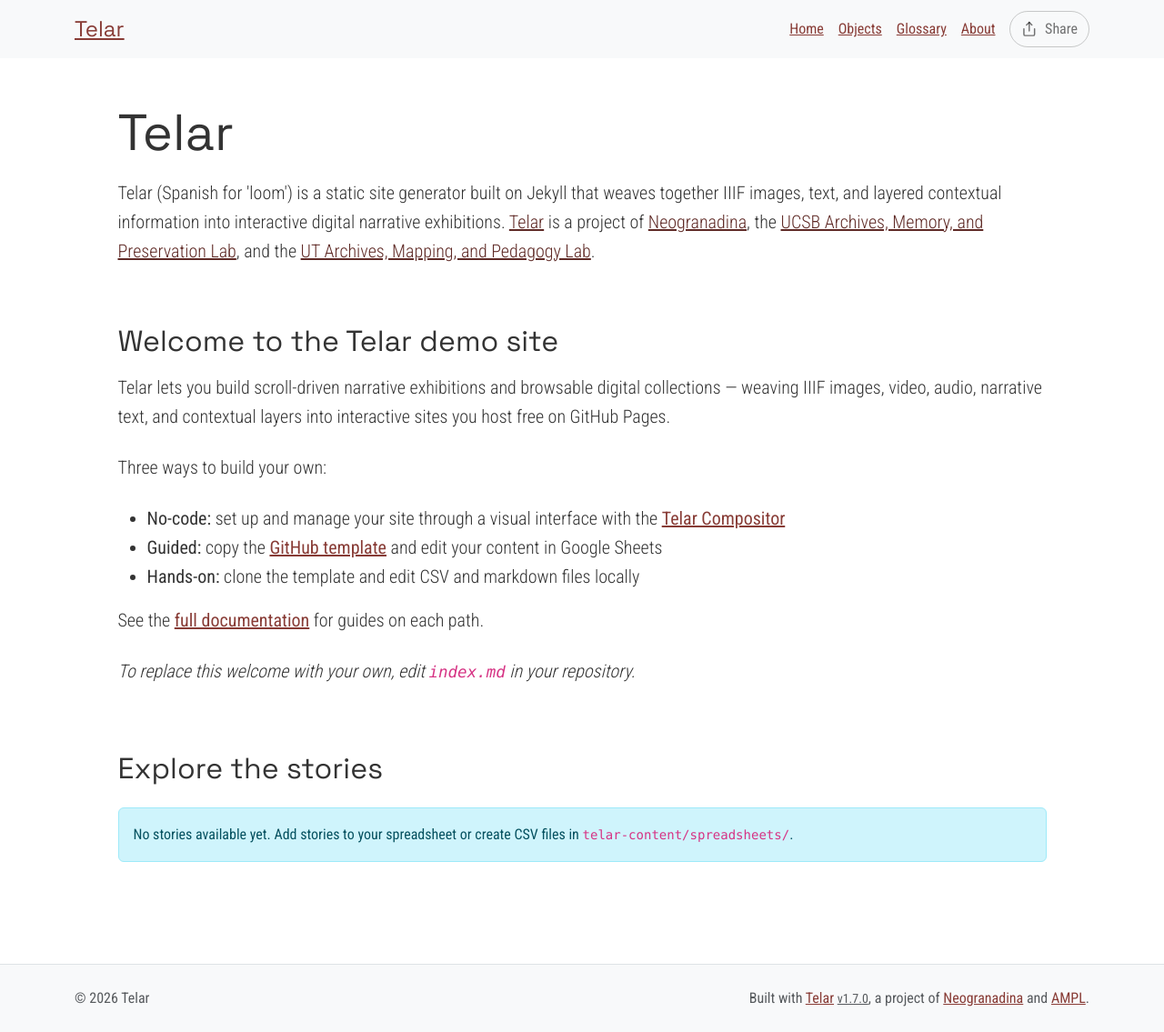
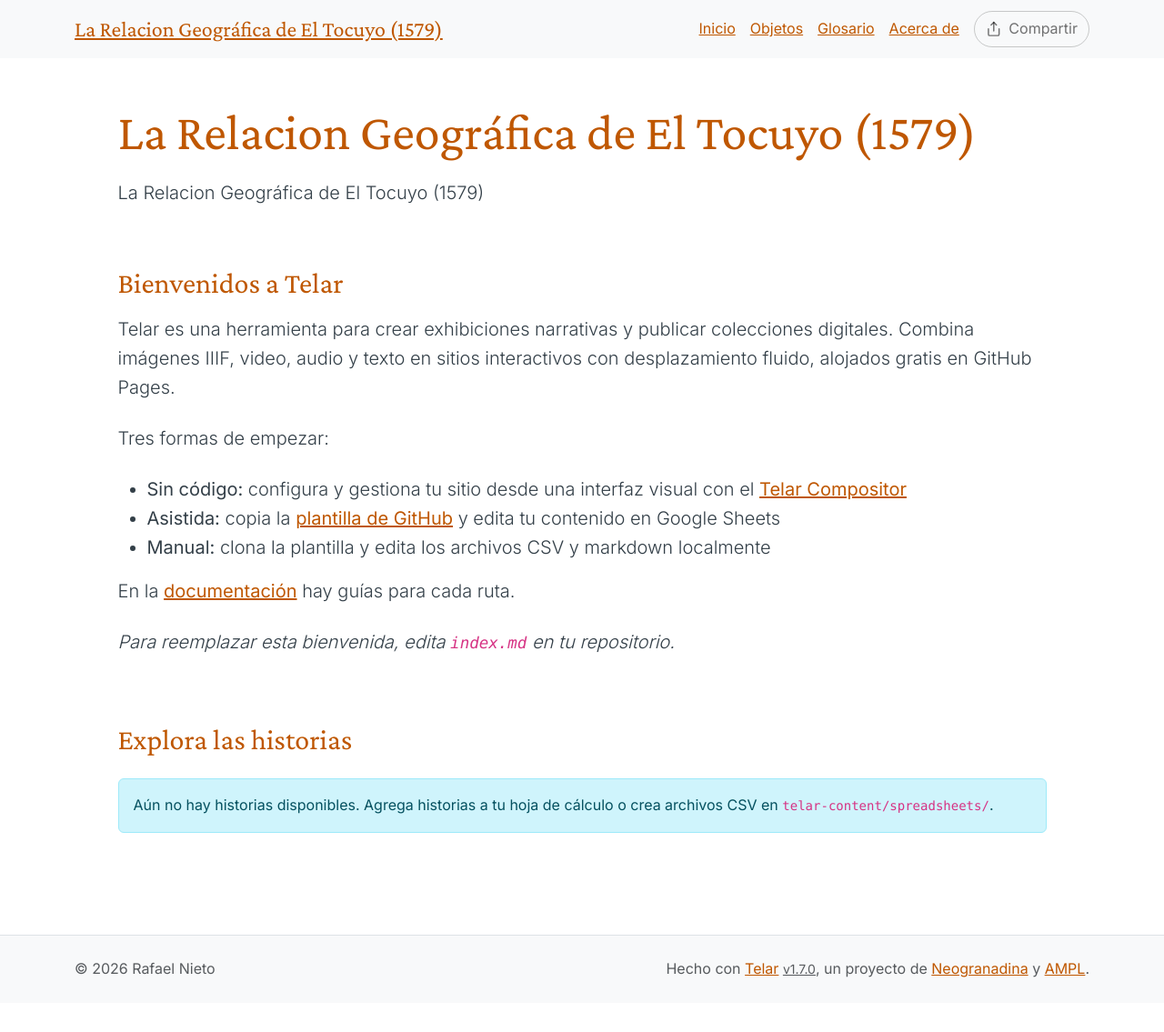
Before and after one commit to rdnieto1577/relacion-geografica-tocuyo, a Jekyll site: the page built from index.md, in a window 1280 px wide. Shown: the whole page at 91% size. Built offline with Jekyll 4.4.1, drawn with Linux system fonts in a browser that asks for light colours; after the commit the page ends 1103 px from its top, so only the background shows below that.

Commit message:
Set up site configuration and starter content

```diff
--- a/_config.yml
+++ b/_config.yml
@@ -2,15 +2,15 @@
 # https://telar.org
 
 # Site Settings
-title: "Telar"
-description: "Telar (Spanish for 'loom') is a static site generator built on Jekyll that weaves together IIIF images, text, and layered contextual information into interactive digital narrative exhibitions. <a href='https://github.com/UCSB-AMPLab/telar'>Telar</a> is a project of <a href='https://neogranadina.org'>Neogranadina</a>, the <a href='https://ampl.clair.ucsb.edu/'>UCSB Archives, Memory, and Preservation Lab</a>, and the <a href='https://liberalarts.utexas.edu/history/'>UT Archives, Mapping, and Pedagogy Lab</a>."
-url: "https://ampl.clair.ucsb.edu"
-baseurl: "/telar"
-author: ""
+title: "La Relacion Geográfica de El Tocuyo (1579)"
+description: "La Relacion Geográfica de El Tocuyo (1579)"
+url: "https://rdnieto1577.github.io"
+baseurl: "/relacion-geografica-tocuyo"
+author: "Rafael Nieto"
 email: ""
-telar_theme: "trama" # Options: trama, paisajes, neogranadina, santa-barbara, austin, or custom
+telar_theme: "austin" # Options: trama, paisajes, neogranadina, santa-barbara, austin, or custom
 logo: ""
-telar_language: "en" # Options: "en" (English), "es" (Español)
+telar_language: "es" # Options: "en" (English), "es" (Español)
 collection_mode: false # Set to true to show objects first with large thumbnails and stories below with small thumbnails (collection-first homepage)
 
 # Story Interface Settings
@@ -18,7 +18,7 @@
   show_on_homepage: true # Set to false to hide stories section from homepage (stories still accessible via direct URL)
   show_story_steps: true # Set to false to hide "Step X" overlay in stories
   show_object_credits: true # Set to true to display object credits badge (bottom-left corner, dismissable)
-  include_demo_content: true # Fetch demo stories from content.telar.org. Switch this off to hide demo stories and their content.
+  include_demo_content: false # Fetch demo stories from content.telar.org. Switch this off to hide demo stories and their content.
 
 # Collection Interface Settings
 collection_interface:
@@ -45,7 +45,7 @@
 #    - If using GitHub Pages: GitHub Actions will automatically discover tab GIDs and fetch CSVs
 #    - If running locally: Run `python3 scripts/fetch_google_sheets.py` before building
 google_sheets:
-  enabled: true
+  enabled: false
   published_url: "https://docs.google.com/spreadsheets/d/e/2PACX-1vT9eeRoyQCr1j-1uDaWBm-rgZNXtn9A-mepL0I4dqDTx2-E_6gbVD-8x0DYDVhppiAzrFpd20_9cr3z/pubhtml"
 
 #
--- a/telar-content/spreadsheets/blank_template.csv
+++ /dev/null
@@ -1,5 +0,0 @@
-step,object,page,x,y,zoom,clip_start,clip_end,loop,alt_text,question,answer,layer1_button,layer1_content,layer2_button,layer2_content
-#,object_id from the objects tab,for multi-page items,horizontal position 0-1 (0.5 = center),vertical position 0-1 (0.5 = center),(1.0 = full image),"Start time for video/audio clips, e.g. ""1:30"" (m:ss) or ""90"" (seconds)",End time for video/audio clips,yes to loop the clip,"Describe what is visible in this zoomed view for screen readers. If empty, the object's image description is used.",Heading for this step,Brief 1-2 sentence text,"Optional button text (default: ""Learn more"")","Panel content: write text here, paste markdown, or enter path to .md file (e.g. your-story/file.md)","Optional second button text (default: ""Go deeper"")","Second panel: write text here, paste markdown, or enter path to .md file"
-1,telar-placeholder,,,,,,,,,question,answer,,,,
-2,telar-placeholder,,,,,,,,,question,answer,,,,
-3,telar-placeholder,,,,,,,,,question,answer,,,,
--- a/telar-content/spreadsheets/glossary.csv
+++ b/telar-content/spreadsheets/glossary.csv
@@ -2,6 +2,4 @@
 id_término,titulo,definición
 # Make it lower-case and avoid spaces.,# Please provide a title — this is required.,"Panel content: write text here, paste markdown, or the name of an .md file in /components/texts/glossary/ (the .md extension is required)"
 # Escríbelo en minúsculas y sin espacios.,# Incluye un título: este campo es obligatorio.,"Contenido del panel: escribe texto aquí, pega markdown, o indica un archivo archivo .md en /components/texts/glossary/ (la extensión .md es obligatoria)"
-telar,Telar,"Telar (Spanish for 'loom') is a minimal-computing framework that weaves together IIIF images, audio, video, and texts to create layered visual narratives for digital scholarship, public exhibitions, community storytelling, and classroom projects. Learn more at [Telar.org](https://telar.org)
-
-Telar es un marco de computación mínima que entreteje imágenes IIIF, audio, video y textos en narrativas visuales por capas para humanidades digitales, exposiciones públicas, narrativa comunitaria y proyectos en el salón de clase. Aprende más en [Telar.org](https://telar.org)"
+telar,Telar,"Telar es un marco de computación mínima que entreteje imágenes IIIF, audio, video y textos en narrativas visuales por capas para humanidades digitales, exposiciones públicas, narrativa comunitaria y proyectos en el salón de clase. Aprende más en [Telar.org](https://telar.org)"
--- a/telar-content/spreadsheets/project.csv
+++ b/telar-content/spreadsheets/project.csv
@@ -2,5 +2,4 @@
 orden,id_historia,titulo,subtitulo,firma,privada
 #,# Must match the tab name exactly. Use lowercase letters and hyphens (e.g. allegorical-woman),Story title,Optional subtitle,Optional attribution (supports markdown),"If ""yes"", then users will need the key you set in _config.yml to access this story."
 #,# Debe coincidir con el nombre de la pestaña exactamente. Usa letras minúsculas y guiones (p. ej. mujer-alegorica),Título de la historia,Subtítulo opcional,Atribución opcional (admite markdown),"Si ""sí"", los usuarios deberán utilizar la clave que fijes en _config.yml"
-1,blank_template,replace me with your title,,,FALSE
 2,plantilla_en_blanco,reemplázame con tu título,,,FALSE
```
Also changed, not shown: telar-content/texts/stories/blank_template/example-panel.md (deleted, +0 -9 lines).
